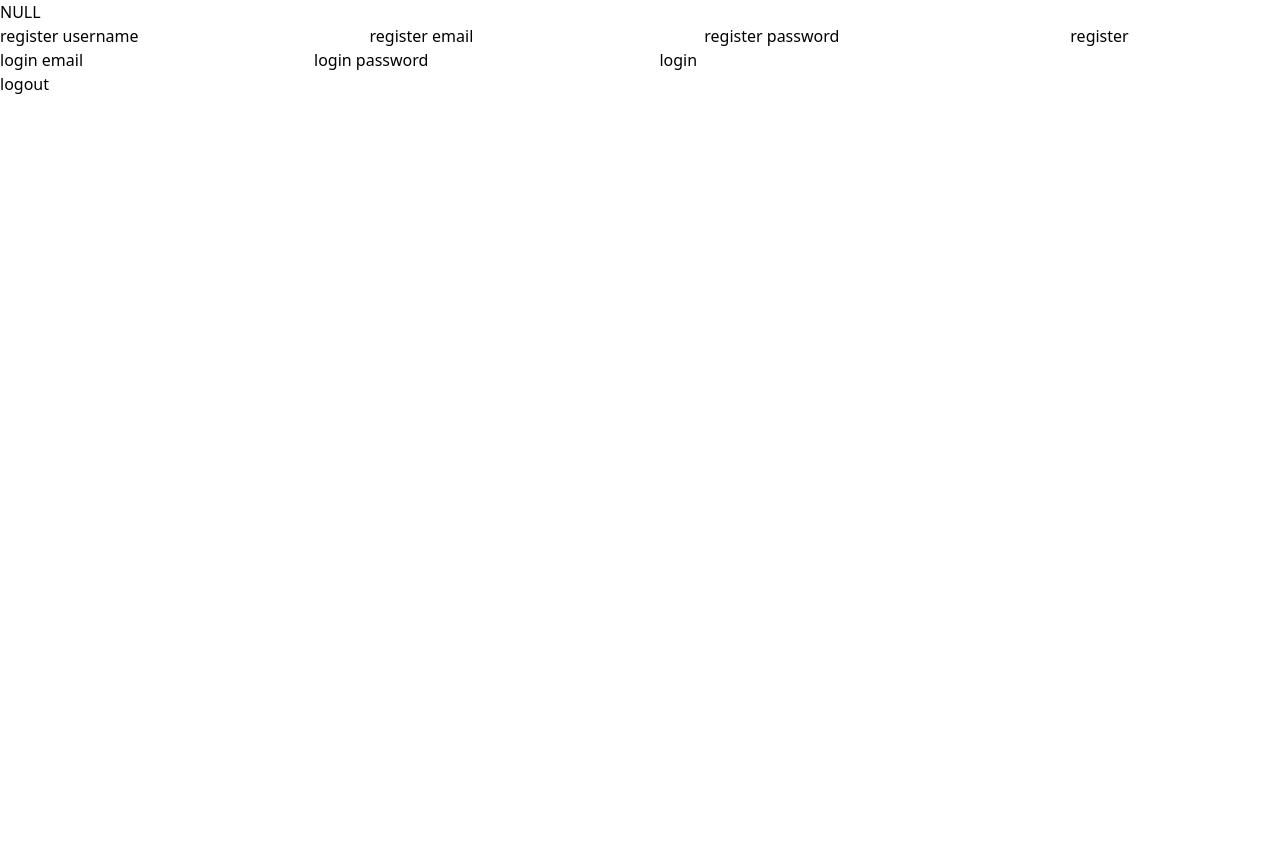
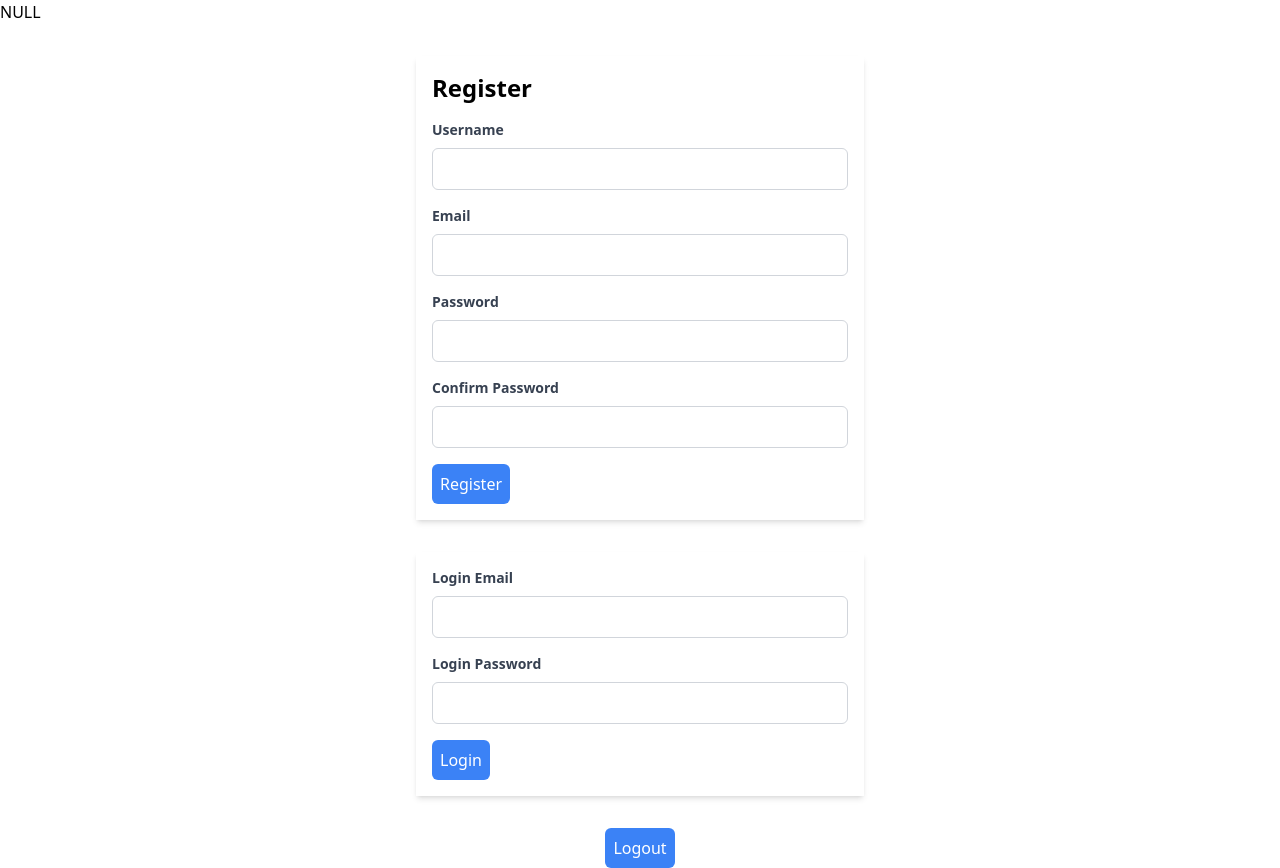
Before and after one commit to rickyxyz/circle-circle, a React (Vite) app: page / in a window 1280 px wide. Before the commit the page ends 800 px from the top, so only its background shows below. Built offline with nearby package versions, Linux system fonts and the light colour scheme; no server answers.

Commit message:
feat: update login register validation

```diff
--- /dev/null
+++ b/src/component/LoginForm.tsx
@@ -0,0 +1,97 @@
+import useAuth from '@/hook/useAuth';
+import { useForm } from 'react-hook-form';
+import { zodResolver } from '@hookform/resolvers/zod';
+import { z } from 'zod';
+import { useState } from 'react';
+import { FirebaseError } from 'firebase/app';
+
+const loginSchema = z.object({
+  email: z
+    .string()
+    .min(1, { message: 'Email is required' })
+    .email({ message: 'Invalid email address' }),
+  password: z
+    .string()
+    .min(8, { message: 'Password must be at least 8 characters' }),
+});
+type LoginSchema = z.infer<typeof loginSchema>;
+
+function LoginForm() {
+  const {
+    register,
+    handleSubmit,
+    formState: { errors },
+  } = useForm<LoginSchema>({ resolver: zodResolver(loginSchema) });
+  const { login } = useAuth();
+  const [loginError, setLoginError] = useState<string | null>(null);
+
+  function handleLogin(data: LoginSchema) {
+    const { email, password } = data;
+    login(email, password).catch((e: FirebaseError) => {
+      if (
+        e.code === 'auth/user-not-found' ||
+        e.code === 'auth/wrong-password'
+      ) {
+        setLoginError('User not found or invalid credentials');
+      } else {
+        // eslint-disable-next-line no-console
+        console.error(e);
+      }
+    });
+  }
+
+  return (
+    <form
+      // eslint-disable-next-line @typescript-eslint/no-misused-promises
+      onSubmit={handleSubmit(handleLogin)}
+      className="mx-auto mt-8 max-w-md bg-white p-4 shadow-md"
+    >
+      <div className="mb-4">
+        <label
+          htmlFor="login-email"
+          className="mb-2 block text-sm font-bold text-gray-700"
+        >
+          Login Email
+        </label>
+        <input
+          type="text"
+          id="login-email"
+          {...register('email')}
+          className="w-full rounded-md border border-gray-300 p-2"
+        />
+        <p className="text-xs italic text-red-500">{errors.email?.message}</p>
+      </div>
+
+      <div className="mb-4">
+        <label
+          htmlFor="login-password"
+          className="mb-2 block text-sm font-bold text-gray-700"
+        >
+          Login Password
+        </label>
+        <input
+          type="password"
+          id="login-password"
+          {...register('password')}
+          className="w-full rounded-md border border-gray-300 p-2"
+        />
+        <p className="text-xs italic text-red-500">
+          {errors.password?.message}
+        </p>
+      </div>
+
+      {loginError && (
+        <p className="mb-4 text-xs italic text-red-500">{loginError}</p>
+      )}
+
+      <button
+        type="submit"
+        className="rounded-md bg-blue-500 p-2 text-white hover:bg-blue-700"
+      >
+        Login
+      </button>
+    </form>
+  );
+}
+
+export default LoginForm;
--- /dev/null
+++ b/src/component/RegisterForm.tsx
@@ -0,0 +1,142 @@
+import useAuth from '@/hook/useAuth';
+import { useForm } from 'react-hook-form';
+import { zodResolver } from '@hookform/resolvers/zod';
+import { z } from 'zod';
+import { useState } from 'react';
+import { FirebaseError } from 'firebase/app';
+
+const registerSchema = z
+  .object({
+    username: z
+      .string()
+      .min(1, { message: 'Username is required' })
+      .max(63, { message: 'Username must be at most 63 characters' }),
+    email: z
+      .string()
+      .min(1, { message: 'Email is required' })
+      .email({ message: 'Invalid email address' }),
+    password: z
+      .string()
+      .min(8, { message: 'Password must be at least 8 characters' }),
+    confirmPassword: z.string(),
+  })
+  .refine((data) => data.password === data.confirmPassword, {
+    message: "Passwords don't match",
+    path: ['confirmPassword'],
+  });
+type RegisterSchema = z.infer<typeof registerSchema>;
+
+function RegisterForm() {
+  const {
+    register,
+    handleSubmit,
+    formState: { errors },
+  } = useForm<RegisterSchema>({ resolver: zodResolver(registerSchema) });
+  const { register: registerUser } = useAuth();
+  const [registerError, setRegisterError] = useState<string | null>(null);
+
+  function handleRegister(data: RegisterSchema) {
+    const { username, email, password } = data;
+    registerUser(username, email, password).catch((e: FirebaseError) => {
+      if (e.code === 'auth/email-already-in-use') {
+        setRegisterError('Email is already in use');
+      } else {
+        // eslint-disable-next-line no-console
+        console.error(e);
+      }
+    });
+  }
+
+  return (
+    <form
+      // eslint-disable-next-line @typescript-eslint/no-misused-promises
+      onSubmit={handleSubmit(handleRegister)}
+      className="mx-auto mt-8 max-w-md bg-white p-4 shadow-md"
+    >
+      <h2 className="mb-4 text-2xl font-bold">Register</h2>
+
+      <div className="mb-4">
+        <label
+          htmlFor="username"
+          className="mb-2 block text-sm font-bold text-gray-700"
+        >
+          Username
+        </label>
+        <input
+          type="text"
+          id="username"
+          {...register('username')}
+          className="w-full rounded-md border border-gray-300 p-2"
+        />
+        <p className="text-xs italic text-red-500">
+          {errors.username?.message}
+        </p>
+      </div>
+
+      <div className="mb-4">
+        <label
+          htmlFor="email"
+          className="mb-2 block text-sm font-bold text-gray-700"
+        >
+          Email
+        </label>
+        <input
+          type="text"
+          id="email"
+          {...register('email')}
+          className="w-full rounded-md border border-gray-300 p-2"
+        />
+        <p className="text-xs italic text-red-500">{errors.email?.message}</p>
+      </div>
+
+      <div className="mb-4">
+        <label
+          htmlFor="password"
+          className="mb-2 block text-sm font-bold text-gray-700"
+        >
+          Password
+        </label>
+        <input
+          type="password"
+          id="password"
+          {...register('password')}
+          className="w-full rounded-md border border-gray-300 p-2"
+        />
+        <p className="text-xs italic text-red-500">
+          {errors.password?.message}
+        </p>
+      </div>
+
+      <div className="mb-4">
+        <label
+          htmlFor="confirm-password"
+          className="mb-2 block text-sm font-bold text-gray-700"
+        >
+          Confirm Password
+        </label>
+        <input
+          type="password"
+          id="confirm-password"
+          {...register('confirmPassword')}
+          className="w-full rounded-md border border-gray-300 p-2"
+        />
+        <p className="text-xs italic text-red-500">
+          {errors.confirmPassword?.message}
+        </p>
+      </div>
+
+      {registerError && (
+        <p className="mb-4 text-xs italic text-red-500">{registerError}</p>
+      )}
+
+      <button
+        type="submit"
+        className="rounded-md bg-blue-500 p-2 text-white hover:bg-blue-700"
+      >
+        Register
+      </button>
+    </form>
+  );
+}
+
+export default RegisterForm;
--- a/src/pages/PageAuth.tsx
+++ b/src/pages/PageAuth.tsx
@@ -1,6 +1,6 @@
-/* eslint-disable no-console */
 import useAuth from '@/hook/useAuth';
-import { FormEvent } from 'react';
+import RegisterForm from '@/component/RegisterForm';
+import LoginForm from '@/component/LoginForm';
 
 function LogoutButton() {
   const { logout } = useAuth();
@@ -9,73 +9,13 @@ function LogoutButton() {
     logout();
   }
 
-  return <button onClick={handleLogout}>logout</button>;
-}
-
-function RegisterForm() {
-  const { register } = useAuth();
-
-  function handleRegister(e: FormEvent<HTMLFormElement>) {
-    e.preventDefault();
-    const username = (e.target as HTMLFormElement).elements.namedItem(
-      'username'
-    ) as HTMLInputElement;
-    const email = (e.target as HTMLFormElement).elements.namedItem(
-      'email'
-    ) as HTMLInputElement;
-    const password = (e.target as HTMLFormElement).elements.namedItem(
-      'password'
-    ) as HTMLInputElement;
-    register(username.value, email.value, password.value).catch((e) =>
-      console.log(e)
-    );
-  }
-
   return (
-    <form onSubmit={handleRegister}>
-      <label htmlFor="register username">
-        register username
-        <input type="text" name="username" id="register username" />
-      </label>
-      <label htmlFor="register email">
-        register email
-        <input type="text" name="email" id="register email" />
-      </label>
-      <label htmlFor="register password">
-        register password
-        <input type="text" name="password" id="register password" />
-      </label>
-      <button type="submit">register</button>
-    </form>
-  );
-}
-
-function LoginForm() {
-  const { login } = useAuth();
-
-  function handleLogin(e: FormEvent<HTMLFormElement>) {
-    e.preventDefault();
-    const email = (e.target as HTMLFormElement).elements.namedItem(
-      'email'
-    ) as HTMLInputElement;
-    const password = (e.target as HTMLFormElement).elements.namedItem(
-      'password'
-    ) as HTMLInputElement;
-    login(email.value, password.value).catch((e) => console.log(e));
-  }
-
-  return (
-    <form onSubmit={handleLogin}>
-      <label htmlFor="login email">
-        login email
-        <input type="text" name="email" id="login email" />
-      </label>
-      <label htmlFor="login password">
-        login password
-        <input type="text" name="password" id="login password" />
-      </label>
-      <button type="submit">login</button>
-    </form>
+    <button
+      onClick={handleLogout}
+      className="mx-auto mt-8 block rounded-md bg-blue-500 p-2 text-white hover:bg-blue-700"
+    >
+      Logout
+    </button>
   );
 }
 
```
Also changed, not shown: 2 other files (tests, documents, lock files or other folders).
